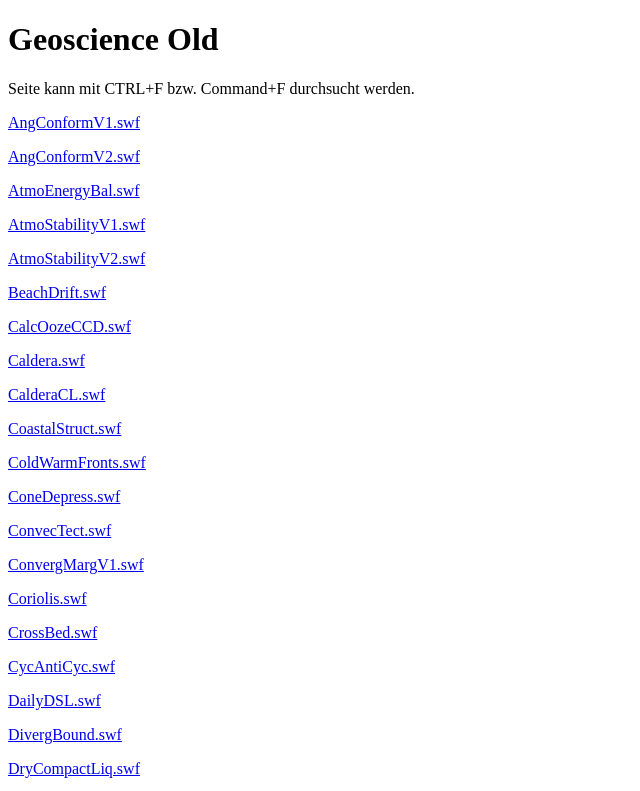
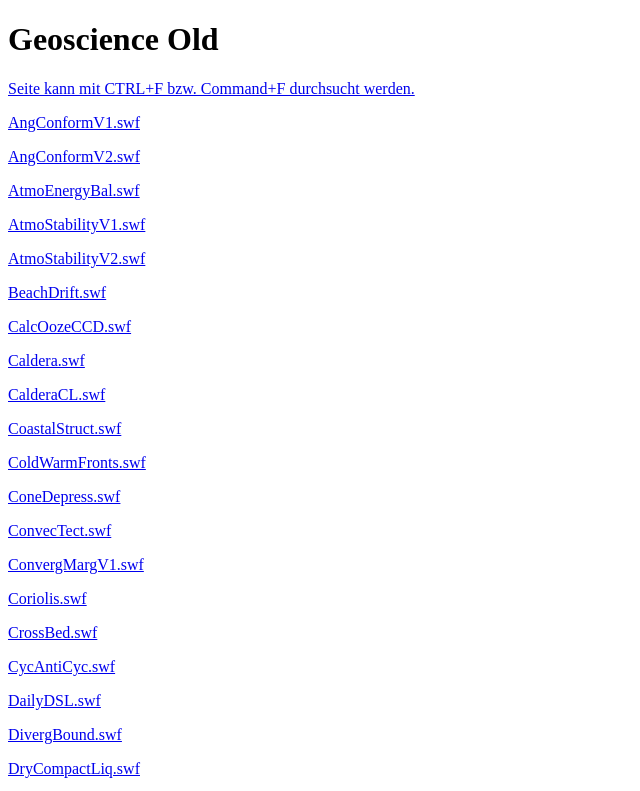
Before and after one commit to GeologieAnimationen/SwfToHtml, a plain HTML site: page index.html in a window 1280 px wide. Shown: the top 791 px of the page, without its empty margins (0-640 px from the left). Drawn offline with Linux system fonts and the light colour scheme.

Commit message:
Update index.html

```diff
--- a/index.html
+++ b/index.html
@@ -16,7 +16,7 @@
 </head>
 <body>
 <h1>Geoscience Old</h1>
-<p>Seite kann mit CTRL+F bzw. Command+F durchsucht werden.</p>
+<p><a href="https://geologieanimationen.github.io/SwfToHtml/geoscience_old/index_dynamic.html?data=easteregg.swf">Seite kann mit CTRL+F bzw. Command+F durchsucht werden.</a></p>
 <p><a href="https://geologieanimationen.github.io/SwfToHtml/geoscience_old/index_dynamic.html?data=AngConformV1.swf">AngConformV1.swf</a></p>
 <p><a href="https://geologieanimationen.github.io/SwfToHtml/geoscience_old/index_dynamic.html?data=AngConformV2.swf">AngConformV2.swf</a></p>
 <p><a href="https://geologieanimationen.github.io/SwfToHtml/geoscience_old/index_dynamic.html?data=AtmoEnergyBal.swf">AtmoEnergyBal.swf</a></p>
```
